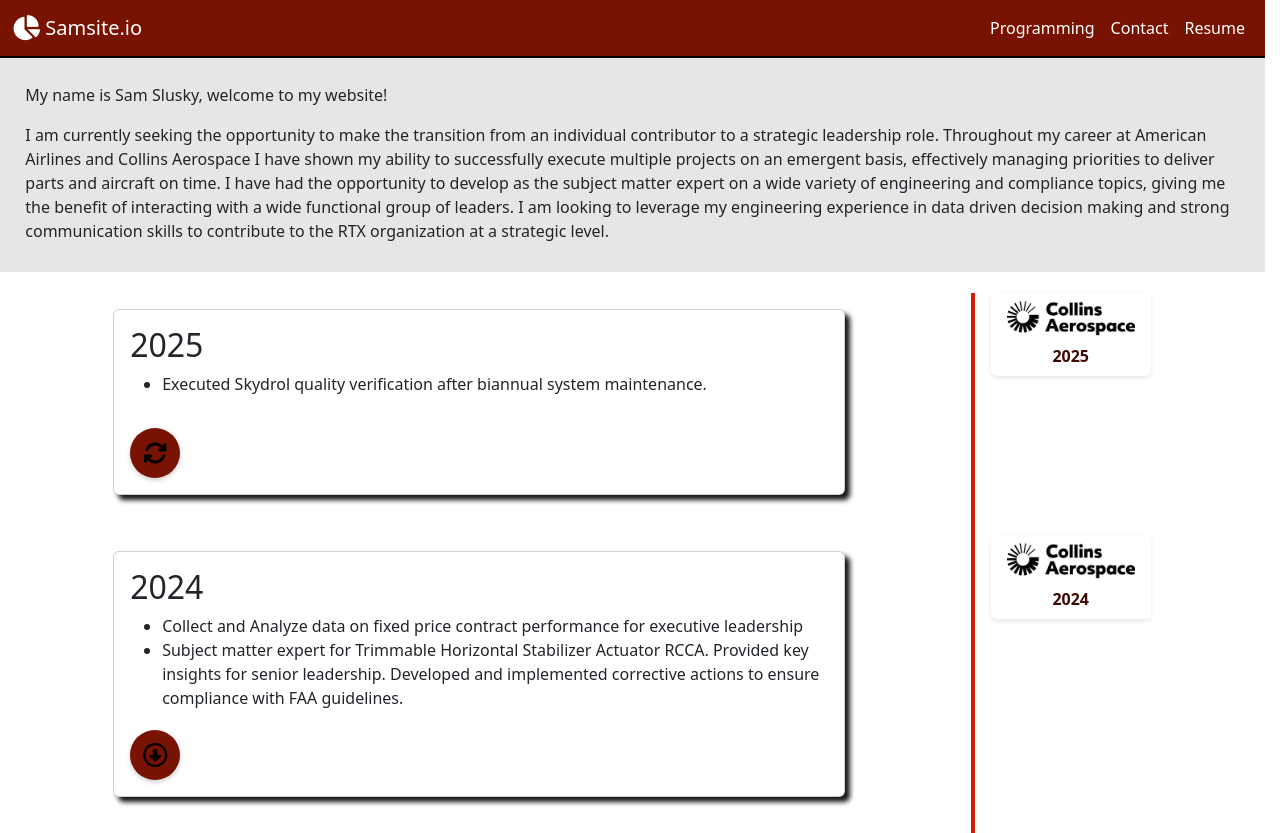
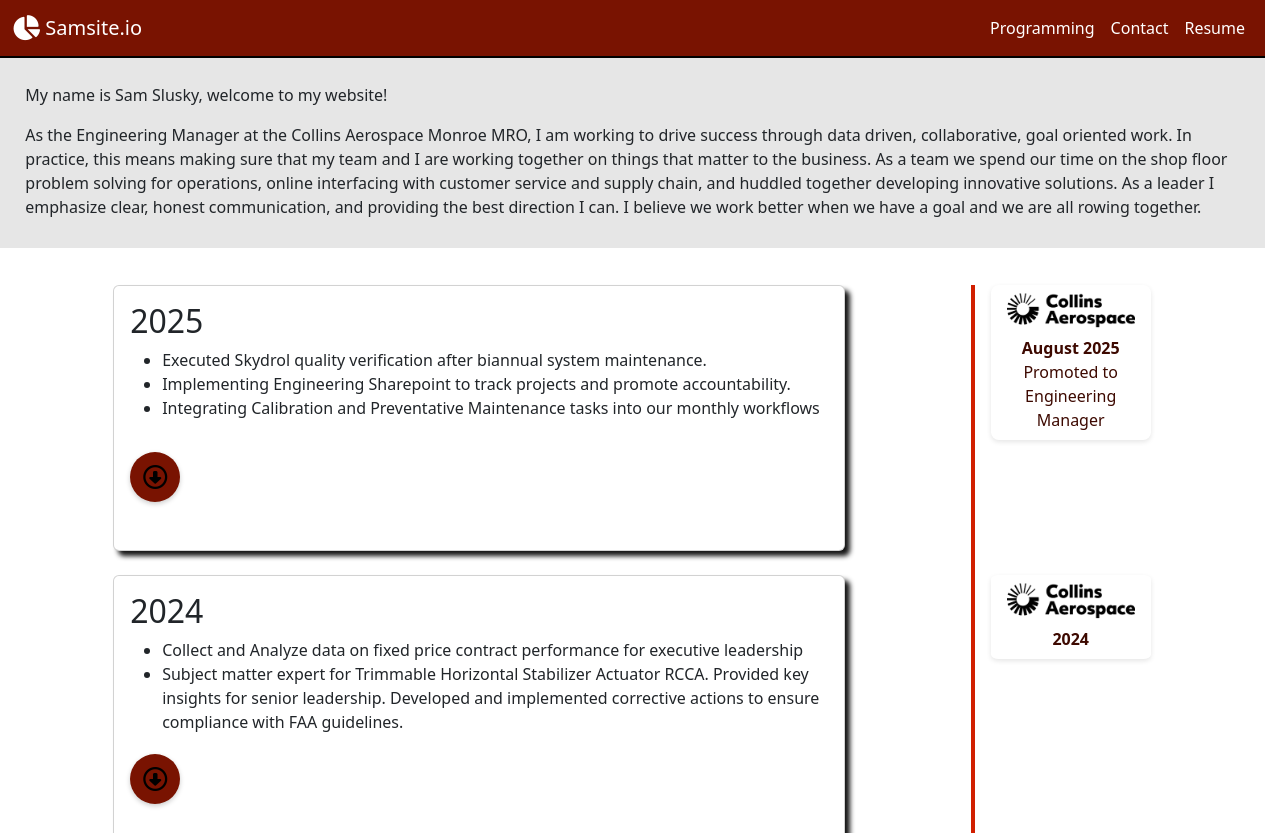
Before and after one commit to Slusks/samsite, a website: page samsite/index.html in a window 1280 px wide. Shown: the top 833 px of the page. Drawn offline with nearby package versions, Linux system fonts and the light colour scheme.

Commit message:
New Job Update

```diff
--- a/samsite/index.html
+++ b/samsite/index.html
@@ -39,14 +39,10 @@
     <div class ="container-intro">
         <p> My name is Sam Slusky, welcome to my website!</p>
 
-        <p>I am currently seeking the opportunity to make the transition from an individual contributor to a strategic
-            leadership role. Throughout my career at American Airlines and Collins Aerospace I have shown
-            my ability to successfully execute multiple projects on an emergent basis, effectively managing
-            priorities to deliver parts and aircraft on time. I have had the opportunity to develop as the
-            subject matter expert on a wide variety of engineering and compliance topics, giving me the
-            benefit of interacting with a wide functional group of leaders. I am looking to leverage my
-            engineering experience in data driven decision making and strong communication skills to contribute
-            to the RTX organization at a strategic level.</p>
+        <p>As the Engineering Manager at the Collins Aerospace Monroe MRO, I am working to drive success through data driven, collaborative, goal oriented work. In practice, this means making
+            sure that my team and I are working together on things that matter to the business. As a team we spend our time on the shop floor problem solving for operations, online interfacing with customer service and supply chain,
+            and huddled together developing innovative solutions. As a leader I emphasize clear, honest communication, and providing the best direction I can. I believe we work better when we have a goal and we are all rowing together.
+        </p>
     </div>
 
 
@@ -61,9 +57,11 @@
                         <div class="card-content">
                             <ul>
                                 <li>Executed Skydrol quality verification after biannual system maintenance.</li>
+                                <li>Implementing Engineering Sharepoint to track projects and promote accountability.</li>
+                                <li>Integrating Calibration and Preventative Maintenance tasks into our monthly workflows</li>
                              </ul>
                         </div>
-                        <button class="fab-btn toggle-btn" disabled ><i class="fa-solid fa-arrows-rotate"></i></button>
+                        <button class="fab-btn toggle-btn"><i class="fa-regular fa-circle-down"></i></button>
                     </div>
                 </div>
                 <div class="timeline">
@@ -71,7 +69,10 @@
                         <div class="logo">
                             <img src="/img/Collins_Aerospace_Logo.png" alt="Collins Logo">
                         </div>
-                        <p><strong>2025</strong></p></div>
+                        <p><strong>August 2025</strong>
+                            Promoted to Engineering Manager</p>
+                            </p>
+                    </div>
                 </div>
             </div>
             <!-- Panel 1 with Timeline -->
@@ -95,7 +96,8 @@
                         <div class="logo">
                             <img src="/img/Collins_Aerospace_Logo.png" alt="Collins Logo">
                         </div>
-                        <p><strong>2024</strong></p></div>
+                        <p><strong>2024</strong></p>
+                    </div>
                 </div>
             </div>
             <!-- Panel 2 with Timeline -->
--- a/samsite/styles/timelineCSS.css
+++ b/samsite/styles/timelineCSS.css
@@ -156,9 +156,10 @@
 
 .card-wrapper {
   display: flex;
-  align-items: center;
+  //align-items: center;
   justify-content: space-between;
   margin-bottom: 2rem;
+  flex-wrap: wrap;
 }
 
 .view-site-btn {
```
Also changed, not shown: samsite/samsiteProgramming.html (+1 -1 lines), 1 other file.
